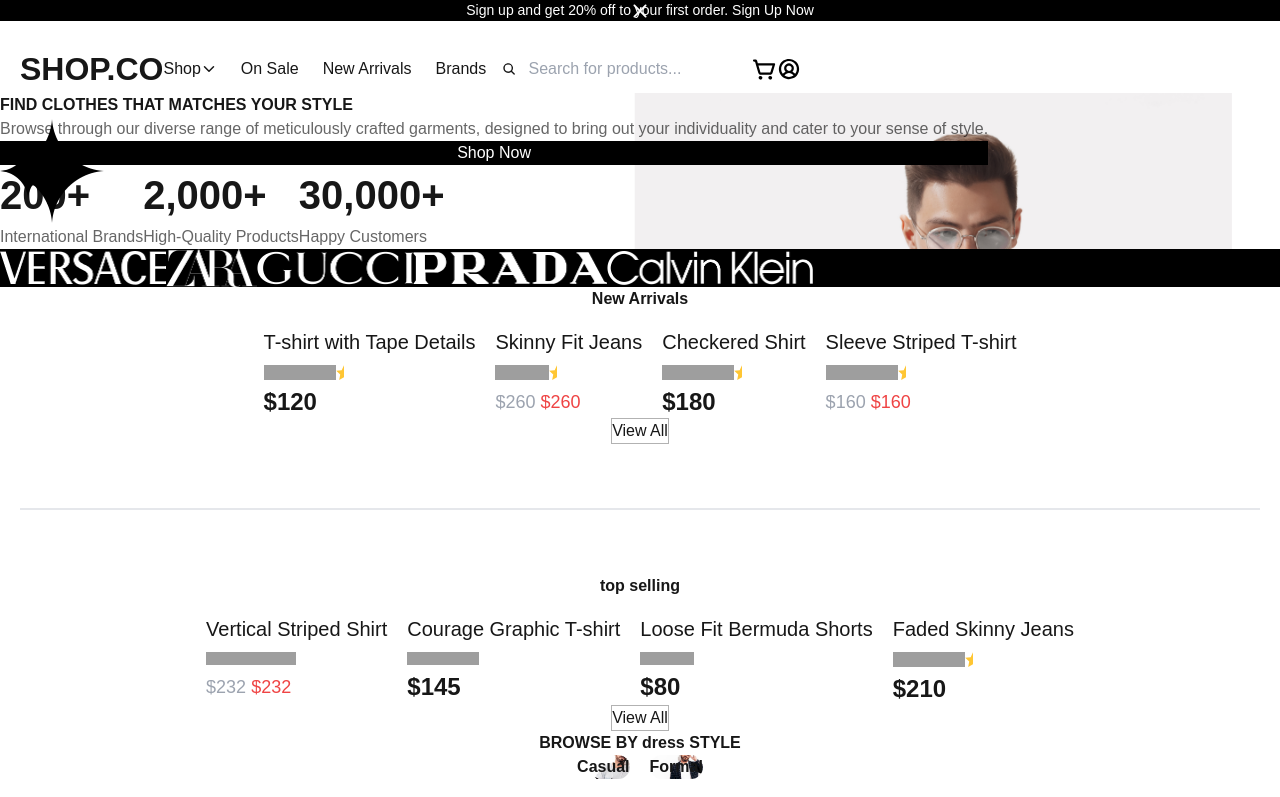
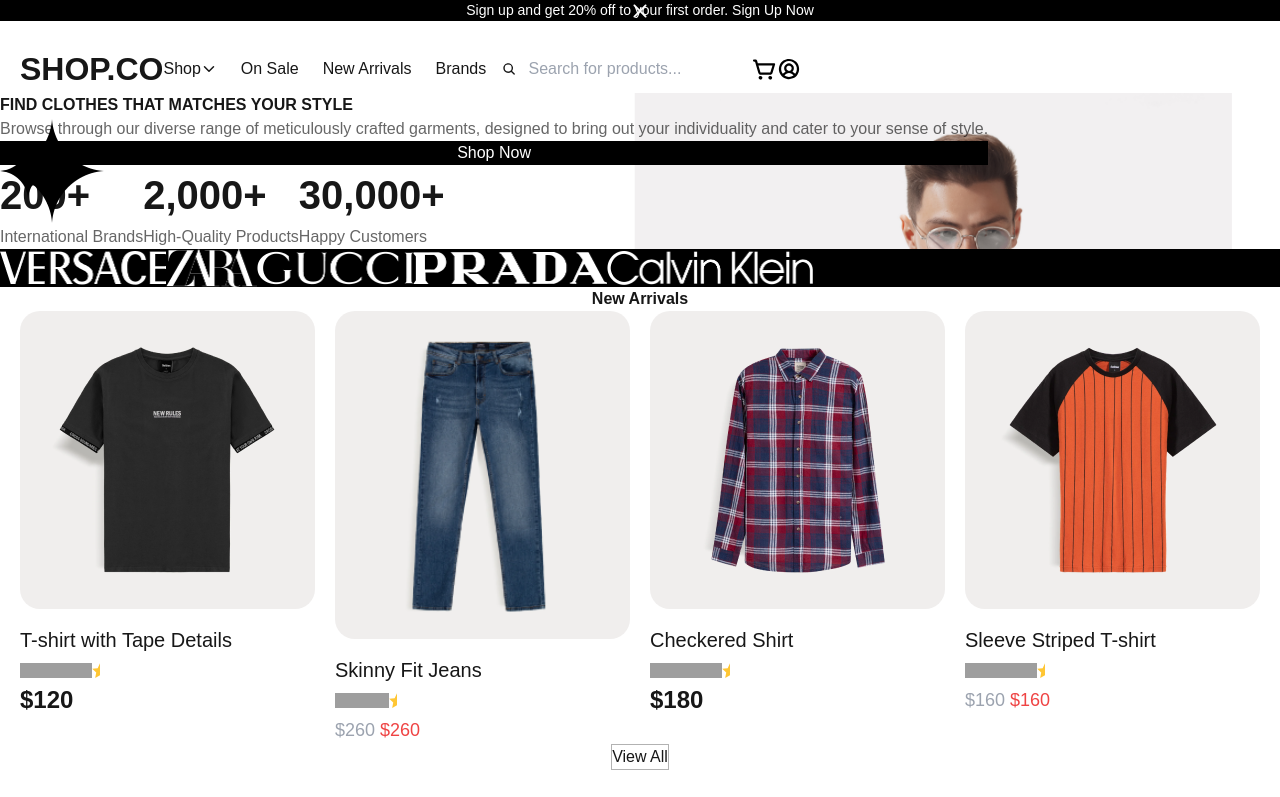
Before and after one commit to Future-Rafay/hackathon-8-dec, a Next.js app: page / in a window 1280 px wide. Shown: the top 797 px of the page. Built offline with nearby package versions, Linux system fonts and the light colour scheme; grey boxes are pictures that could not be loaded.

Commit message:
repalaced Image tag with img

```diff
--- a/src/Components/HeroSection.tsx
+++ b/src/Components/HeroSection.tsx
@@ -27,6 +27,7 @@
                             { count: '200+', text: 'International Brands' },
                             { count: '2,000+', text: 'High-Quality Products' },
                             { count: '30,000+', text: 'Happy Customers' },
+
                         ].map((item, index) => (
                             <div key={index}>
                                 <span className="text-[40px] font-bold">{item.count}</span>
--- a/src/Components/ProductCard.tsx
+++ b/src/Components/ProductCard.tsx
@@ -20,12 +20,7 @@
     return (
         <div className="flex flex-col gap-4">
             {/* Product Image */}
-            <div
-                className="w-[295px] h-[298px] bg-[#F0EEED] rounded-[20px] bg-center bg-contain bg-no-repeat"
-                style={{
-                    backgroundImage: srcUrl ? `url(${srcUrl})` : "none",
-                }}
-            ></div>
+            <Image src={srcUrl} alt={title} height={295} width={295} priority className="w-[295px] h-[298px] bg-[#F0EEED] rounded-[20px] bg-center bg-contain bg-no-repeat" />
 
             {/* Product Details */}
             <div className="flex flex-col gap-2">
```
